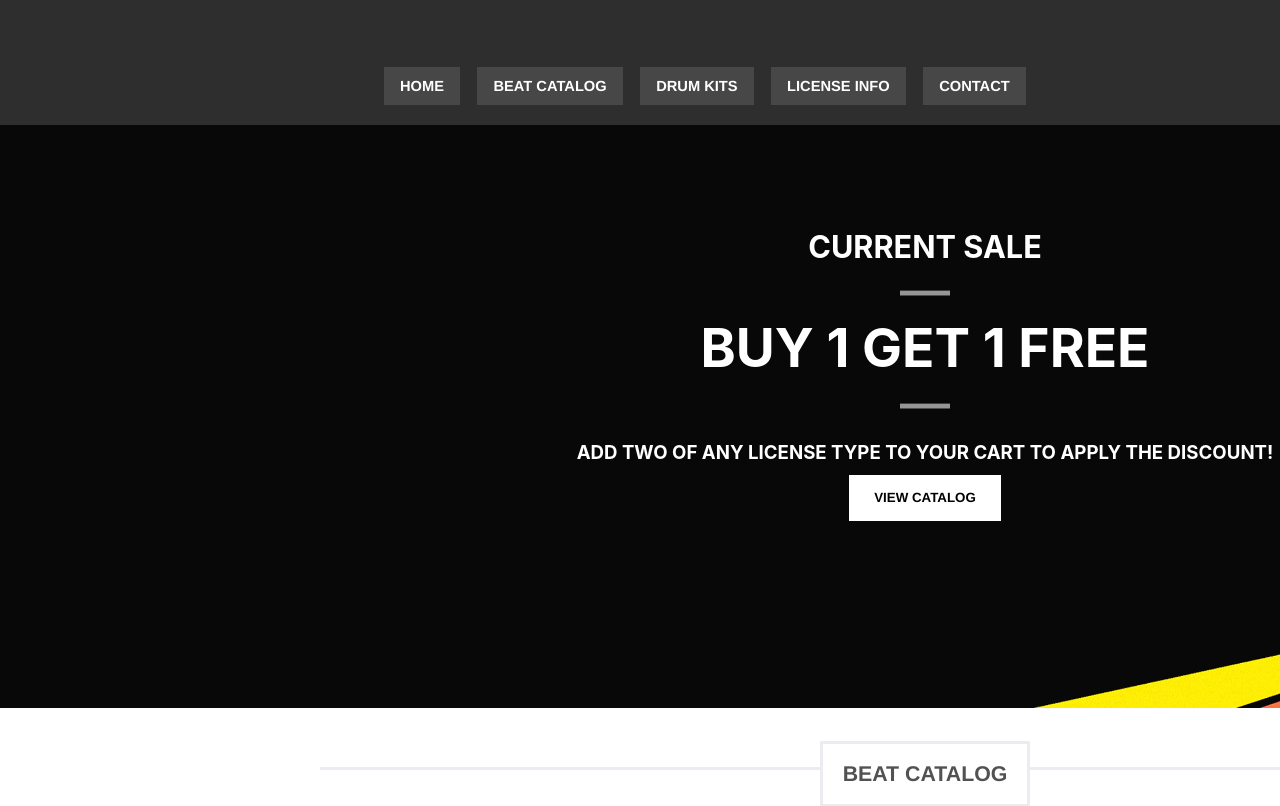
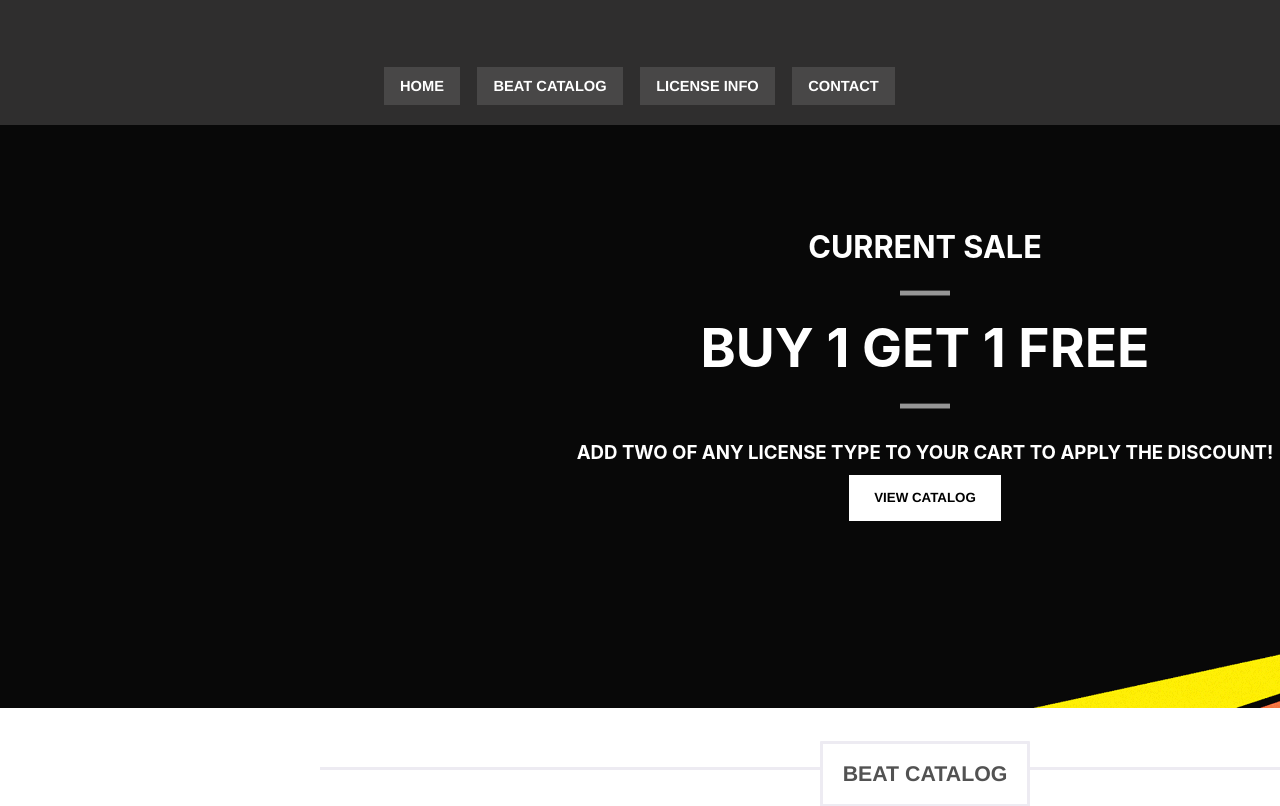
Before and after one commit to danielhamam/Music-Production-Website, a React (Create React App) app: page / in a window 1280 px wide. Shown: the top 806 px of the page. Built offline with nearby package versions, Linux system fonts and the light colour scheme.

Commit message:
Took out Drum Kits button (not needed yet)

```diff
--- a/src/components/navbar/Navbar.js
+++ b/src/components/navbar/Navbar.js
@@ -38,7 +38,7 @@ class Navbar extends Component {
 				<div id="navbar_buttons_container">
                 	<button type="button" onClick={this.home_scrollFunction} id="home_button" className="navbar_button"> HOME </button>
                 	<button type="button" onClick={this.catalog_scrollFunction} id="catalog_button" className="navbar_button"> BEAT CATALOG </button>
-					<button type="button" id="kits_button" className="navbar_button" > DRUM KITS </button>
+					{/* <button type="button" id="kits_button" className="navbar_button" > DRUM KITS </button> */}
                 	<button type="button" onClick={this.pricing_scrollFunction} id= "pricing_button" className="navbar_button"> LICENSE INFO </button>
                 	<button type="button" onClick={this.contact_scrollFunction} id="contact_button" className="navbar_button"> CONTACT </button>
 				</div>
```
